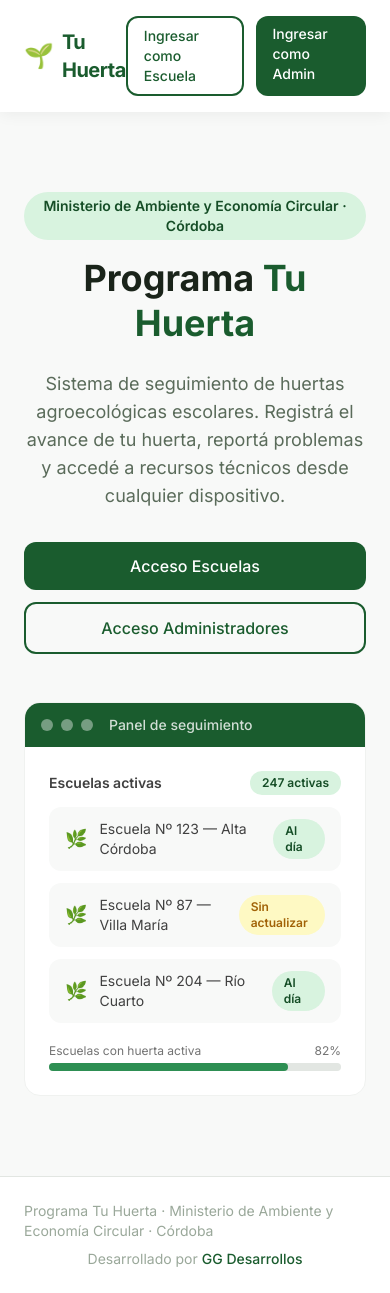
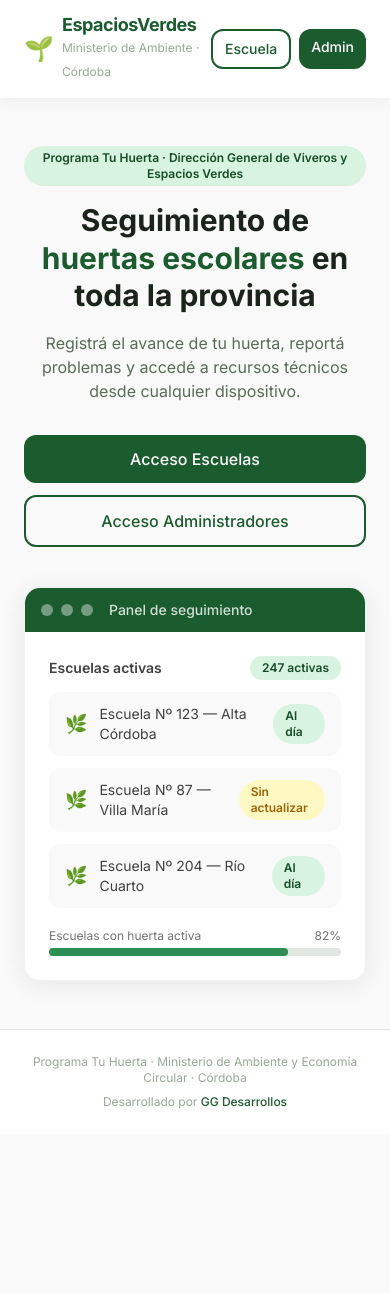
Before and after one commit to geragandia-ctrl/tu-huerta, a Next.js app: page / in a window 390 px wide. After the commit the page ends 1134 px from the top, so only its background shows below. Built offline with nearby package versions, Linux system fonts and the light colour scheme.

Commit message:
landing EspaciosVerdes responsive completa

```diff
--- a/app/page.tsx
+++ b/app/page.tsx
@@ -1,42 +1,44 @@
 // app/page.tsx
-// Landing pública del sistema Tu Huerta
+// Landing pública del sistema EspaciosVerdes
 // Página principal visible para todos — sin login requerido
 
 import Link from 'next/link'
 
 export default function Home() {
   return (
-    <main className="min-h-screen bg-neutral-50 font-sans">
+    <main className="min-h-screen bg-neutral-50 font-sans flex flex-col">
 
       {/* ── NAVBAR ── */}
-      <nav className="w-full px-6 py-4 flex items-center justify-between bg-white shadow-soft">
+      <nav className="w-full px-6 py-4 flex items-center justify-between bg-white shadow-soft sticky top-0 z-50">
         <div className="flex items-center gap-2">
           <span className="text-2xl">🌱</span>
-          <span className="font-bold text-primary-600 text-xl tracking-tight">Tu Huerta</span>
+          <div>
+            <span className="font-bold text-primary-600 text-lg tracking-tight leading-none block">EspaciosVerdes</span>
+            <span className="text-xs text-neutral-400 leading-none">Ministerio de Ambiente · Córdoba</span>
+          </div>
         </div>
-        <div className="flex gap-3">
-          <Link href="/login/escuela" className="btn-secondary text-sm py-2 px-4">
-            Ingresar como Escuela
+        <div className="flex gap-2 sm:gap-3">
+          <Link href="/login/escuela" className="btn-secondary text-sm py-2 px-3 sm:px-4">
+            Escuela
           </Link>
-          <Link href="/login/admin" className="btn-primary text-sm py-2 px-4">
-            Ingresar como Admin
+          <Link href="/login/admin" className="btn-primary text-sm py-2 px-3 sm:px-4">
+            Admin
           </Link>
         </div>
       </nav>
 
       {/* ── HERO ── */}
-      <section className="max-w-6xl mx-auto px-6 py-20 flex flex-col lg:flex-row items-center gap-12">
+      <section className="flex-1 max-w-6xl mx-auto w-full px-6 py-12 sm:py-20 flex flex-col lg:flex-row items-center gap-10">
 
         {/* Texto principal */}
         <div className="flex-1 text-center lg:text-left">
-          <span className="inline-block bg-primary-100 text-primary-700 text-sm font-semibold px-4 py-1 rounded-full mb-4">
-            Ministerio de Ambiente y Economía Circular · Córdoba
+          <span className="inline-block bg-primary-100 text-primary-700 text-xs sm:text-sm font-semibold px-4 py-1 rounded-full mb-4">
+            Programa Tu Huerta · Dirección General de Viveros y Espacios Verdes
           </span>
-          <h1 className="text-4xl lg:text-5xl font-bold text-neutral-900 leading-tight mb-6">
-            Programa <span className="text-primary-600">Tu Huerta</span>
+          <h1 className="text-3xl sm:text-4xl lg:text-5xl font-bold text-neutral-900 leading-tight mb-4">
+            Seguimiento de <span className="text-primary-600">huertas escolares</span> en toda la provincia
           </h1>
-          <p className="text-lg text-neutral-600 mb-8 max-w-xl">
-            Sistema de seguimiento de huertas agroecológicas escolares.
+          <p className="text-base sm:text-lg text-neutral-600 mb-8 max-w-xl mx-auto lg:mx-0">
             Registrá el avance de tu huerta, reportá problemas y accedé
             a recursos técnicos desde cualquier dispositivo.
           </p>
@@ -52,7 +54,7 @@ export default function Home() {
 
         {/* Preview del sistema */}
         <div className="flex-1 w-full max-w-lg">
-          <div className="card border border-neutral-100 overflow-hidden">
+          <div className="card border border-neutral-100 overflow-hidden shadow-card">
 
             {/* Barra superior simulada */}
             <div className="bg-primary-600 px-4 py-3 flex items-center gap-2 -mx-6 -mt-6 mb-6">
@@ -64,16 +66,13 @@ export default function Home() {
               </span>
             </div>
 
-            {/* Contenido simulado del dashboard */}
+            {/* Contenido simulado */}
             <div className="space-y-3">
               <div className="flex items-center justify-between">
-                <span className="text-sm font-semibold text-neutral-700">
-                  Escuelas activas
-                </span>
+                <span className="text-sm font-semibold text-neutral-700">Escuelas activas</span>
                 <span className="badge-bien">247 activas</span>
               </div>
 
-              {/* Lista simulada de escuelas */}
               {[
                 { nombre: 'Escuela Nº 123 — Alta Córdoba', estado: 'bien' },
                 { nombre: 'Escuela Nº 87 — Villa María', estado: 'regular' },
@@ -90,7 +89,6 @@ export default function Home() {
                 </div>
               ))}
 
-              {/* Barra de progreso simulada */}
               <div className="pt-2">
                 <div className="flex justify-between text-xs text-neutral-500 mb-1">
                   <span>Escuelas con huerta activa</span>
@@ -107,9 +105,9 @@ export default function Home() {
       </section>
 
       {/* ── FOOTER ── */}
-      <footer className="border-t border-neutral-200 bg-white py-6 px-6">
-        <div className="max-w-6xl mx-auto flex flex-col sm:flex-row items-center justify-between gap-2 text-sm text-neutral-400">
-          <span>Programa Tu Huerta · Ministerio de Ambiente y Economía Circular · Córdoba</span>
+      <footer className="border-t border-neutral-200 bg-white py-6 px-6 mt-auto">
+        <div className="max-w-6xl mx-auto flex flex-col sm:flex-row items-center justify-between gap-2 text-xs sm:text-sm text-neutral-400">
+          <span className="text-center sm:text-left">Programa Tu Huerta · Ministerio de Ambiente y Economía Circular · Córdoba</span>
           <span>Desarrollado por <a href="https://ggdesarrollos.com" target="_blank" rel="noopener noreferrer" className="text-primary-600 hover:underline font-medium">GG Desarrollos</a></span>
         </div>
       </footer>
```
